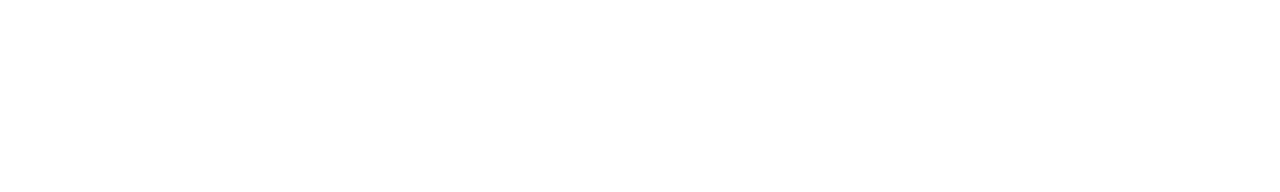
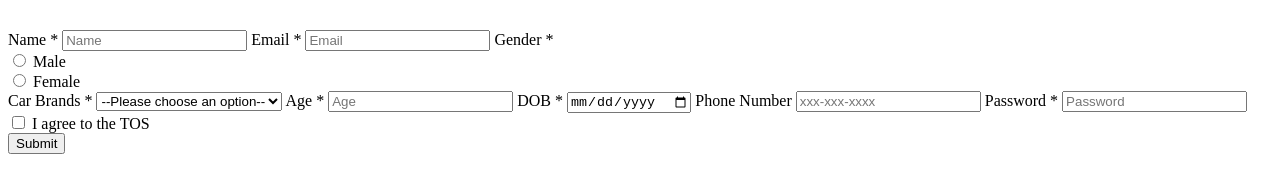
Before and after one commit to acciojob/signup-form-car-jks6404, a website: page main.html in a window 1280 px wide. Drawn offline with Linux system fonts and the light colour scheme.

Commit message:
created a submission

```diff
--- a/main.html
+++ b/main.html
@@ -4,13 +4,57 @@
 
 <head>
 	<link rel="stylesheet" href="styles.css">
+  <marquee behaviour="scroll" direction="left"> Welcome to Acciojobs! </marquee>
 </head>
 
 <body>
 	<!-- the entire body must be written by student -->
     <script type="text/javascript" src="./script.js">
 </script>
+<form method="POST">
+<label for="name">Name *</label>
+<input type="text" id="name" name="name" placeholder="Name" required>
 
+<label for="email">Email *</label>
+<input type="email" id="email" name="email" placeholder="Email" required>
+
+<label>Gender *</label>
+<div>
+<input type="radio" id="gender_m" name="gender" value="male" required>
+<label for="gender_m">Male</label>
+</div>
+<div>
+<input type="radio" id="gender_f" name="gender" value="female" required>
+<label for="gender_f">Female</label>
+</div>
+
+<label for="cars">Car Brands *</label>
+<select id="cars" name="cars" required>
+<option value="" disabled selected>--Please choose an option--</option>
+<option value="BMW">BMW</option>
+<option value="Audi">Audi</option>
+<option value="Mercedez">Mercedez</option>
+</select>
+
+<label for="age">Age *</label>
+<input type="number" id="age" name="age" placeholder="Age" required>
+
+<label for="dob">DOB *</label>
+<input type="date" id="dob" name="dob" required>
+
+<label for="tel">Phone Number</label>
+<input type="tel" id="tel" name="tel" placeholder="xxx-xxx-xxxx" pattern="[0-9]{3}-[0-9]{3}-[0-9]{4}">
+
+<label for="password">Password *</label>
+<input type="password" id="password" name="password" placeholder="Password" required>
+
+<div>
+<input type="checkbox" id="tos" name="tos" required>
+<label for="tos">I agree to the TOS</label>
+</div>
+
+<button type="submit">Submit</button>
+</form>
 </body>
 
 </html>
```
